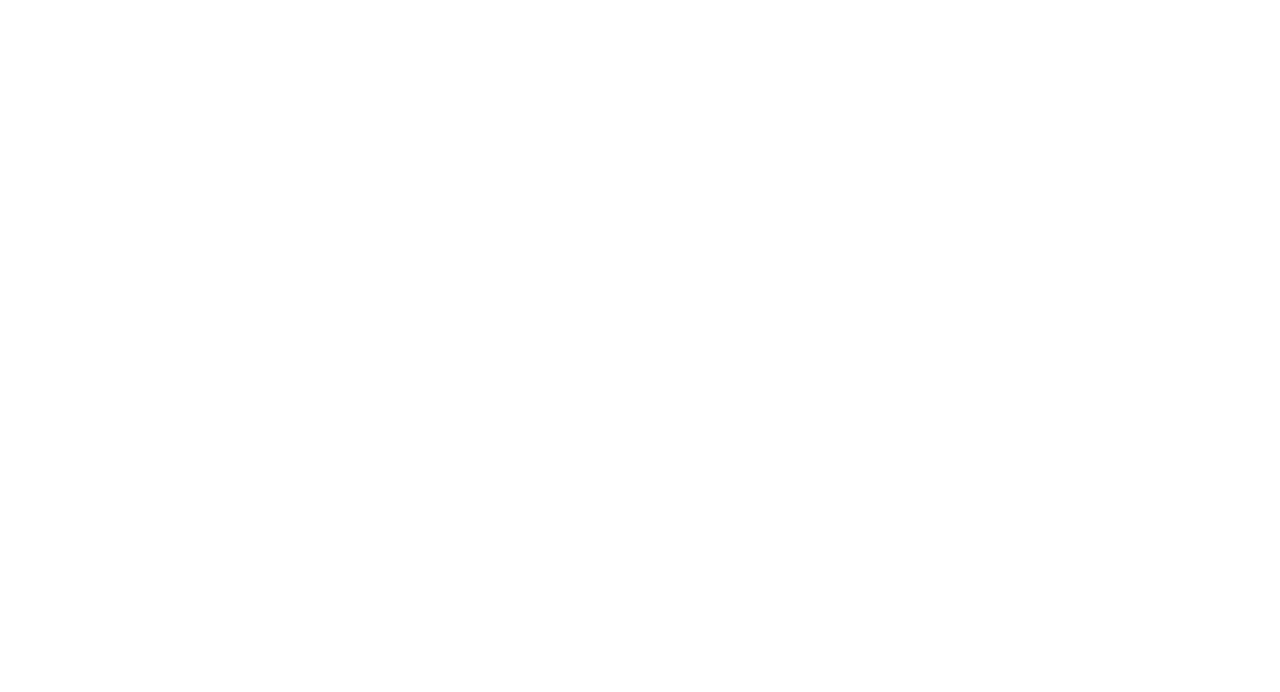
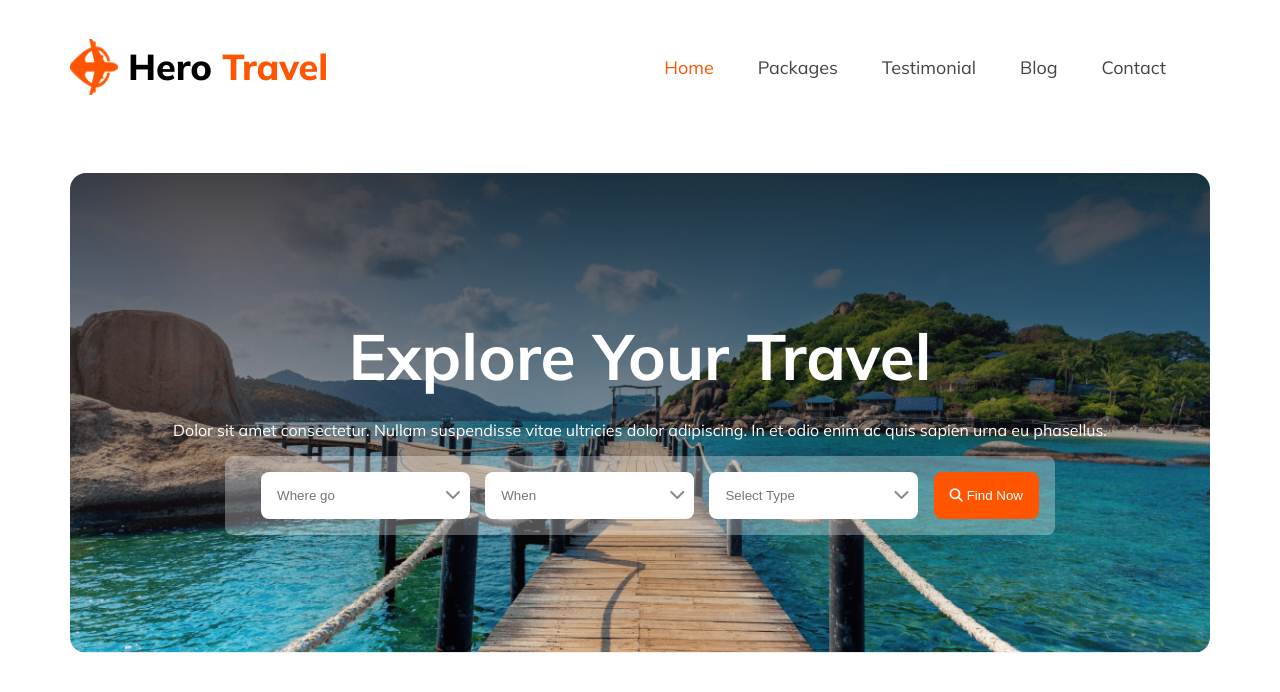
Before and after one commit to Alomgir-HasanShakib/hero-travel-web-app, a plain HTML site: page index.html in a window 1280 px wide. Drawn offline with Linux system fonts and the light colour scheme.

Commit message:
completed header and banner section

```diff
--- a/index.html
+++ b/index.html
@@ -1,21 +1,61 @@
 <!DOCTYPE html>
 <html lang="en">
-<head>
-    <meta charset="UTF-8">
-    <meta name="viewport" content="width=device-width, initial-scale=1.0">
+  <head>
+    <meta charset="UTF-8" />
+    <meta name="viewport" content="width=device-width, initial-scale=1.0" />
     <title>Travel Website</title>
-    <link rel="stylesheet" href="responsive.css">
-    <link rel="stylesheet" href="style.css">
-</head>
-<body>
-    <header>
-
+    <!-- font-awesome link  -->
+    <link
+      rel="stylesheet"
+      href="https://cdnjs.cloudflare.com/ajax/libs/font-awesome/6.5.1/css/all.min.css"
+      integrity="sha512-DTOQO9RWCH3ppGqcWaEA1BIZOC6xxalwEsw9c2QQeAIftl+Vegovlnee1c9QX4TctnWMn13TZye+giMm8e2LwA=="
+      crossorigin="anonymous"
+      referrerpolicy="no-referrer"
+    />
+    <!-- google fonts link  -->
+    <link rel="preconnect" href="https://fonts.googleapis.com" />
+    <link rel="preconnect" href="https://fonts.gstatic.com" crossorigin />
+    <link
+      href="https://fonts.googleapis.com/css2?family=Mulish:wght@400;500;600;700;800;900&display=swap"
+      rel="stylesheet"
+    />
+    <!-- custom css link  -->
+    <link rel="stylesheet" href="responsive.css" />
+    <link rel="stylesheet" href="style.css" />
+  </head>
+  <body>
+    <header class="header">
+      <nav class="navber">
+        <div class="logo">
+          <img src="./img/Group 40071 (2).png" alt="">
+          <h3>Hero <span>Travel</span></h3>
+        </div>
+        <ul class="navlist">
+          <li><a href="">Home</a></li>
+          <li><a href="">Packages</a></li>
+          <li><a href="">Testimonial</a></li>
+          <li><a href="">Blog</a></li>
+          <li><a href="">Contact</a></li>
+        </ul>
+      </nav>
     </header>
     <main>
-
+      <section class="banner_section">
+        <div class="banner_content">
+          <h2 class="banner_heading">Explore Your Travel</h2>
+          <p class="banner_description">
+            Dolor sit amet consectetur. Nullam suspendisse vitae ultricies dolor
+            adipiscing. In et odio enim ac quis sapien urna eu phasellus.
+          </p>
+        </div>
+        <div class="banner_input">
+          <input type="text" placeholder="Where go" /><i class="fa-solid fa-chevron-down"></i>
+          <input type="text" placeholder="When" /><i class="fa-solid fa-chevron-down"></i>
+          <input type="text" placeholder="Select Type" /><i class="fa-solid fa-chevron-down"></i>
+          <button class="hero_btn"><i class="fa-solid fa-magnifying-glass"></i> Find Now</button>
+        </div>
+      </section>
     </main>
-    <footer>
-
-    </footer>
-</body>
+    <footer></footer>
+  </body>
 </html>
--- a/responsive.css
+++ b/responsive.css
@@ -0,0 +1,3 @@
+@media screen {
+
+}
--- a/style.css
+++ b/style.css
@@ -0,0 +1,115 @@
+/*========================================= shared style ============================================ */
+
+:root {
+  --primary-color: #ff5400;
+  --nav-color: #424247;
+  --secondary-color: #fff;
+  --dark-color: #131318;
+  --secondary-dark: rgba(19, 19, 24, 0.7);
+  --gray-color: #5a5a5d;
+  --primary-bg: rgba(255, 255, 255, 0.8);
+  --secondary-bg: rgba(19, 19, 24, 0.05);
+  --primary-fontweight: 800;
+}
+body {
+  font-family: "Mulish", sans-serif;
+}
+.header,
+main {
+  max-width: 1140px;
+  margin: 0 auto;
+}
+/*========================================= header section style ============================================ */
+
+.navber {
+  display: flex;
+  justify-content: space-between;
+  align-items: center;
+}
+.logo h3 {
+  font-size: 2.25rem;
+  font-weight: var(--primary-fontweight);
+}
+.logo h3 span {
+  color: var(--primary-color);
+}
+/*========================================= navbar style ============================================ */
+
+.navlist {
+  display: flex;
+  list-style: none;
+}
+.logo{
+  display: flex;
+  gap: 10px;
+  align-items: center;
+  /* justify-content: center; */
+}
+.logo img{
+  width: 48px;
+  height: 56px;
+}
+.navlist > li {
+  padding-right: 44px;
+}
+.navlist li a {
+  text-decoration: none;
+  color: var(--nav-color);
+  font-size: 1.12rem;
+}
+.navlist li:first-child a {
+  color: var(--primary-color);
+}
+
+.banner_section {
+    margin-top: 48px;
+  border-radius: 16px;
+  background: linear-gradient(
+      180deg,
+      rgba(19, 19, 24, 0.8) 0%,
+      rgba(19, 19, 24, 0) 100%
+    ),
+    url(./img/Group\ 13\ \(1\)\ \(1\).png);
+  background-position: center;
+  background-size: cover;
+  background-repeat: no-repeat;
+  height: 60vh;
+  display: flex;
+  flex-direction: column;
+  align-items: center;
+  justify-content: center;
+}
+.banner_heading {
+  font-size: 4rem;
+  color: var(--secondary-color);
+  text-align: center;
+  margin: 24px;
+}
+.banner_description {
+  color: var(--secondary-color);
+  text-align: center;
+}
+.banner_input {
+  border-radius: 8px;
+  background: rgba(255, 255, 255, 0.3);
+  padding: 16px;
+}
+.banner_input input {
+  padding: 16px;
+  margin-left: 20px;
+  border-radius: 8px;
+  border: 0;
+}
+.banner_input > i{
+    margin-left: -25px;
+    color: rgba(19, 19, 24, 0.50);
+}
+.hero_btn {
+  border: 0;
+  margin-left: 20px;
+  padding: 1rem;
+  border-radius: 8px;
+  color: var(--secondary-color);
+  background: var(--primary-color);
+  text-align: center;
+}
```
Also changed, not shown: img/Group 13 (1) (1).png (added), img/Group 39.png (added), img/Group 40.png (added), img/Group 40071 (2).png (added), img/Group 40089.png (added), img/Rectangle 10.png (added), img/Rectangle 11.png (added), img/Rectangle 4.png (added), img/Rectangle 5.png (added), img/Rectangle 6.png (added), img/Rectangle 7.png (added), img/Rectangle 8 (1).png (added), img/Rectangle 8.png (added), img/Rectangle 9.png (added).
